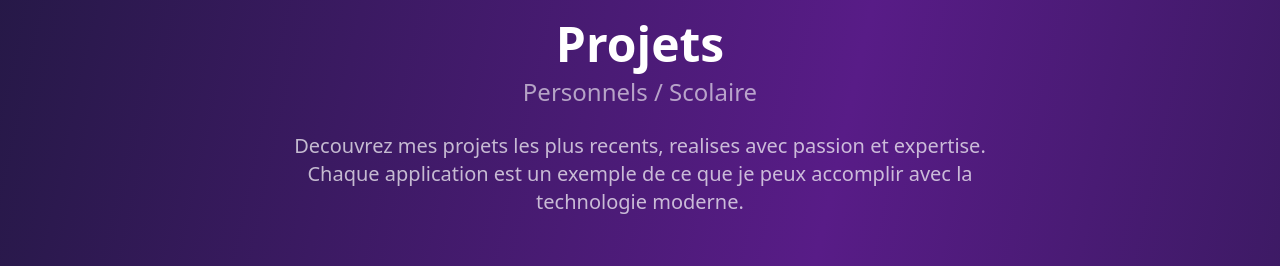
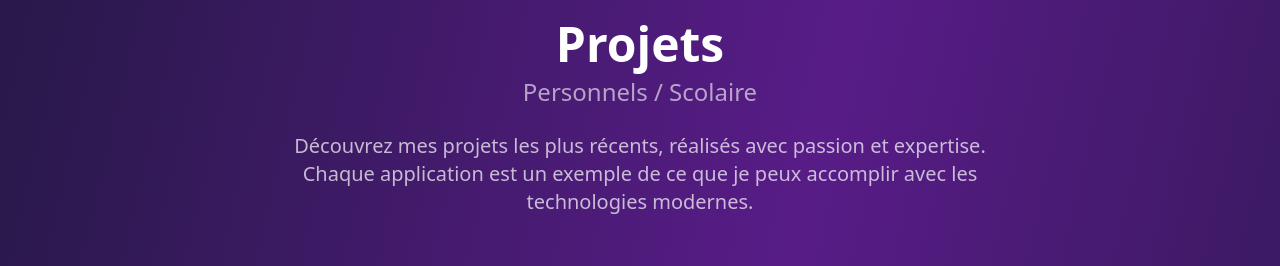
Before and after one commit to pbouchet3/pbouchet3, a React (Vite) app: page / in a window 1280 px wide. Shown: the part 1840-2106 px from the top of the page. Built offline with nearby package versions, Linux system fonts and the light colour scheme; no server answers; the database is empty.

Commit message:
fix/ correct text

```diff
--- a/src/components/ContactSection.tsx
+++ b/src/components/ContactSection.tsx
@@ -47,7 +47,7 @@ export default function ContactSection() {
       icon: Phone,
       title: "Téléphone",
       info: "+33 7 83 19 79 56",
-      subtitle: "Lun-Ven 9h-20h",
+      subtitle: "Toujours disponible",
       color: "from-green-500/20 to-emerald-500/20",
       accentColor: "text-green-400"
     },
@@ -64,6 +64,7 @@ export default function ContactSection() {
       title: "Adresse",
       // info: "123 Avenue des Champs-Élysées",
       info: "33170 Gradignan, France",
+      subtitle: "Dans la région bordelaise",
       color: "from-purple-500/20 to-pink-500/20",
       accentColor: "text-purple-400"
     }
@@ -89,6 +90,7 @@ export default function ContactSection() {
                 <div
                   key={index}
                   className={`bg-gradient-to-br ${contact.color} backdrop-blur-xl rounded-3xl border border-white/10 p-6 hover:scale-105 transition-all duration-300`}
+
                 >
                   <div className="flex items-start space-x-4">
                     <div className="w-12 h-12 bg-white/10 backdrop-blur-sm rounded-2xl flex items-center justify-center">
--- a/src/components/ProjectsSection.tsx
+++ b/src/components/ProjectsSection.tsx
@@ -120,7 +120,7 @@ export default function ProjectsSection({ onProjectClick }: ProjectsSectionProps
             </span>
           </h2>
           <p className="text-xl text-white/70 max-w-3xl mx-auto">
-            Decouvrez mes projets les plus recents, realises avec passion et expertise. Chaque application est un exemple de ce que je peux accomplir avec la technologie moderne.
+            Découvrez mes projets les plus récents, réalisés avec passion et expertise. Chaque application est un exemple de ce que je peux accomplir avec les technologies modernes.
           </p>
         </div>
 
--- a/src/components/StatsSection.tsx
+++ b/src/components/StatsSection.tsx
@@ -46,7 +46,7 @@ export default function StatsSection() {
       </div>
 
       {/* Call to Action */}
-      <div className="text-center mt-16">
+      {/* <div className="text-center mt-16">
         <div className="bg-gradient-to-r from-purple-500/20 to-pink-500/20 backdrop-blur-xl rounded-3xl border border-white/10 p-8 max-w-2xl mx-auto">
           <h3 className="text-2xl font-bold text-white mb-4">Demande de devis</h3>
           <p className="text-white/70 mb-6">Contactez moi pour en parler. Je suis toujours à la recherche de nouveaux défis et projets passionnants.</p>
@@ -54,7 +54,7 @@ export default function StatsSection() {
             Contact
           </button>
         </div>
-      </div>
+      </div> */}
     </section>
   );
 }
```
